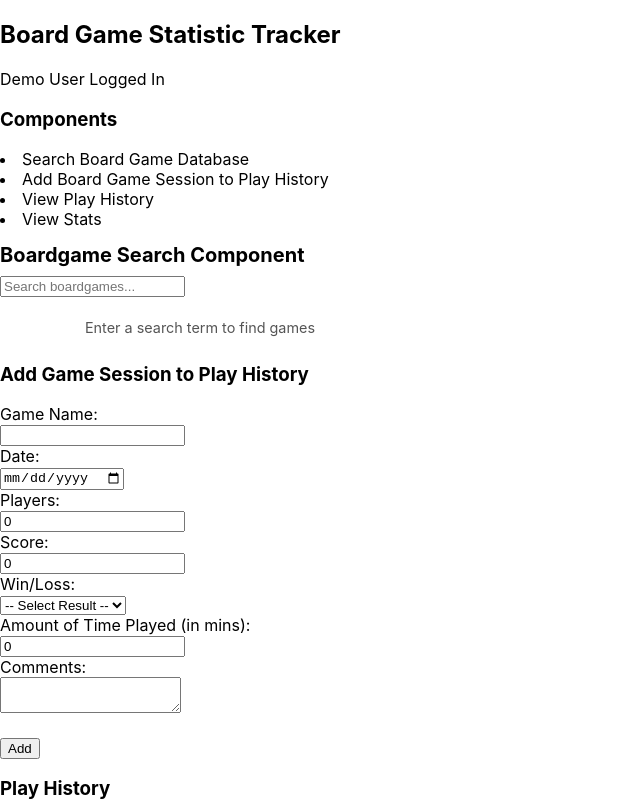
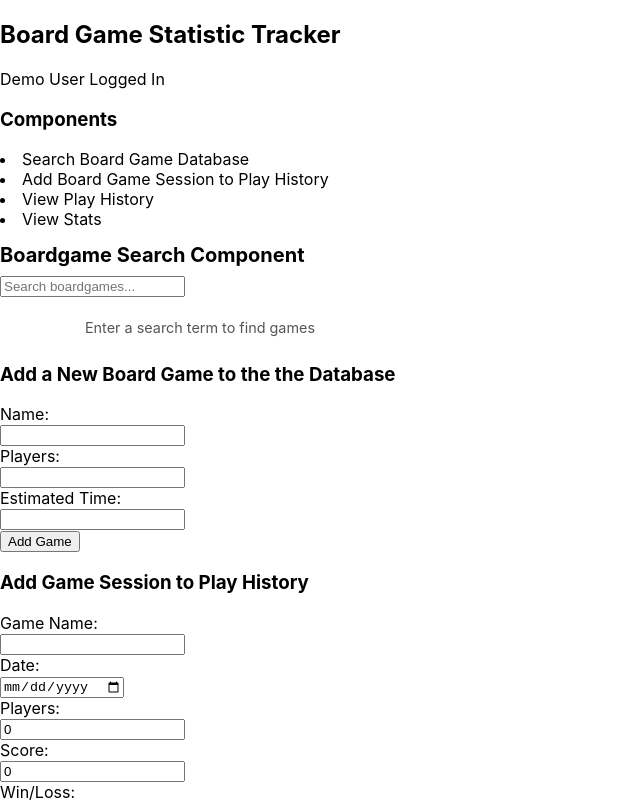
Before and after one commit to kwags/bgst, a React (Create React App) app: page / in a window 1280 px wide. Shown: the top 802 px of the page, without its empty margins (0-640 px from the left). Built offline with nearby package versions, Linux system fonts and the light colour scheme.

Commit message:
Add Feature -Ability to add games to the general games database. -Added call in mockAPI that accepts a new game -Added form element in App for adding games -Added new file AddBoardGameForm.js for formlogic

```diff
--- /dev/null
+++ b/src/AddBoardGameForm.js
@@ -0,0 +1,40 @@
+import React, { useState } from "react";
+import { addBoardGame } from "./mockAPI";
+
+function AddBoardGameForm() {
+    const [name, setName] = useState('');
+    const [players, setPlayers] = useState('');
+    const [estimatedTime, setEstimatedTime] = useState('');
+
+    const handleAdd = async () => {
+        if (!name || !players ||!estimatedTime) {
+            alert("Please fill in all fields!");
+            return;
+        }
+
+        const newGame = { name, players, estimatedTime };
+        await addBoardGame (newGame);
+        alert(`Added "${name}" to the database!`);
+        setName('');
+        setPlayers('');
+        setEstimatedTime('');
+    };
+
+    return (
+        <div>
+            <h3>Add a New Board Game to the the Database</h3>
+            <label>Name:</label><br />
+            <input value={name} onChange={e => setName(e.target.value)} /><br />
+
+            <label>Players:</label><br />
+            <input value={players} onChange={e => setPlayers(e.target.value)} /><br />
+
+            <label>Estimated Time:</label><br />
+            <input value={estimatedTime} onChange={e => setEstimatedTime(e.target.value)} /><br />
+
+            <button onClick={handleAdd}>Add Game</button>
+        </div>
+    );
+}
+
+export default AddBoardGameForm
--- a/src/App.js
+++ b/src/App.js
@@ -6,6 +6,7 @@ import BoardGameSearch from './BoardgameSearch.js';
 import GameSessionForm from './GameSessionForm';
 import PlayHistory from "./PlayHistory.js";
 import { fetchPlayHistory } from "./mockAPI";
+import AddBoardGameForm from "./AddBoardGameForm.js";
 
 function App() {
   const [items, setItems] = useState([]);
@@ -34,6 +35,7 @@ function App() {
           <li>View Stats</li>
 
           <BoardGameSearch/>
+          <AddBoardGameForm />
 
           <GameSessionForm
             onAdd={(newItem) => {
--- a/src/mockAPI.js
+++ b/src/mockAPI.js
@@ -1,4 +1,7 @@
 // src/mockData.js
+
+import { v4 as uuidv4 } from 'uuid'; // for creating unique id's
+
 export const mockData = {
     boardgames: [
         { id: 1, name: "Catan", players: "2-4", estimatedTime: "60-120 min" },
@@ -71,3 +74,14 @@ export const fetchPlayHistory = async () => {
       }, 500); // Fake delay in ms to simulate network delay
     });
 };
+
+// Simulate adding a new board game to the database
+export const addBoardGame = async (newGame) => {
+    return new Promise((resolve) => {
+      setTimeout(() => {
+        const newGameWithId = { id: uuidv4(), ...newGame }; // Use uuid for ID
+        mockData.boardgames.push(newGameWithId);            // Mutate the mock data
+        resolve(newGameWithId);                             // Return the new game
+      }, 300); // Simulated API delay
+    });
+};
```
